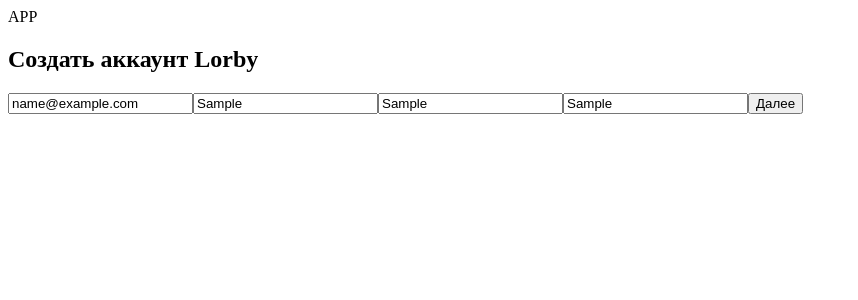
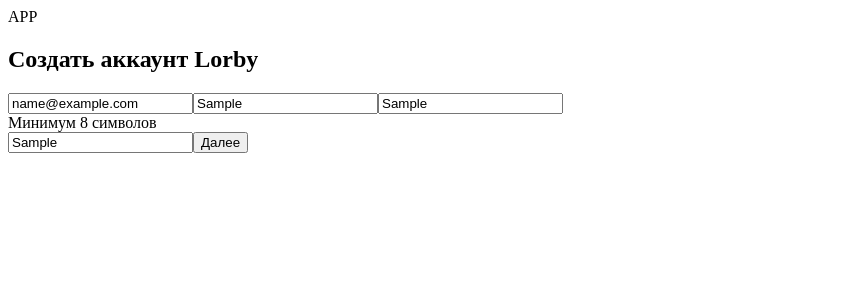
Before and after one commit to RomanSur1998/neobis-front-AUTH-react, a React (Vite) app: page / in a window 1280 px wide. Both pictures are taken after typing "name@example.com", "Sample", "Sample", "Sample" into the empty fields and a click on the button "Далее". Shown: the top 300 px of the page, without its empty margins (0-858 px from the left). Built offline with nearby package versions, Linux system fonts and the light colour scheme.

Commit message:
added arcitecture

```diff
--- a/src/pages/Auth/AuthPage.jsx
+++ b/src/pages/Auth/AuthPage.jsx
@@ -3,6 +3,7 @@
 
 const AuthPage = () => {
   const [isShow, setIsShow] = useState(false);
+
   return (
     <>
       <h2>Вэлком бэк!</h2>
--- a/src/pages/Registration/RegistrationPage.jsx
+++ b/src/pages/Registration/RegistrationPage.jsx
@@ -1,7 +1,13 @@
-import { Field, Form, Formik } from "formik";
+import { Field, Form, Formik, ErrorMessage } from "formik";
 import React from "react";
+import { useDispatch, useSelector } from "react-redux";
+import { setUser } from "../../redux/slices/UserSlice";
+import * as yup from "yup";
 
 const RegistrationPage = () => {
+  const user = useSelector((state) => state.user);
+  const dispatch = useDispatch();
+  console.log(user);
   return (
     <>
       <h2>Создать аккаунт Lorby</h2>
@@ -14,33 +20,56 @@
         }}
         onSubmit={(values) => {
           console.log(JSON.stringify(values, null, 2));
+          dispatch(setUser(values));
         }}
+        validationSchema={yup.object({
+          email: yup
+            .string()
+            .email("Поправте email")
+            .required("Обязательное поле"),
+          login: yup.string().required("Обязательное поле"),
+          password: yup
+            .string()
+            .required("Обязательное поле")
+            .min(8, "Минимум 8 символов ")
+            .max(15),
+          confirm: yup
+            .string()
+            .oneOf([yup.ref("password"), null], "Пароли должны совпадать")
+            .required("Обязательное поле для подтверждения пароля"),
+        })}
       >
         <Form>
           <Field
-            type="email"
+            type="text"
             placeholder="Введите адрес почты"
             id="email"
             name="email"
           />
+          <ErrorMessage name="email" component="div" />
+
           <Field
             id="login"
             type="text"
             placeholder="Придумай логин"
             name="login"
           />
+          <ErrorMessage name="login" component="div" />
+
           <Field
             id="password"
             type="text"
             placeholder="Создай пароль"
             name="password"
           />
+          <ErrorMessage name="password" component="div" />
           <Field
             id="confirm"
             type="text"
             name="confirm"
             placeholder="Повтори пароль"
           />
+          <ErrorMessage name="confirm" component="div" />
           <button type="submit">Далее</button>
         </Form>
       </Formik>
@@ -49,3 +78,112 @@
 };
 
 export default RegistrationPage;
+
+// import { Field, Form, Formik, ErrorMessage } from "formik";
+// import React from "react";
+// import { useDispatch, useSelector } from "react-redux";
+// import { setUser } from "../../redux/slices/UserSlice";
+
+// const validate = (values) => {
+//   const errors = {};
+
+//   if (!values.email) {
+//     errors.email = "Обязательное поле";
+//   } else if (!/\S+@\S+/.test(values.email)) {
+//     errors.email = "Введите корректный email";
+//   }
+
+//   if (!values.login) {
+//     errors.login = "Обязательное поле";
+//   }
+
+//   if (!values.password) {
+//     errors.password = "Обязательное поле";
+//   } else if (values.password.length < 8) {
+//     errors.password = "Минимум 8 символов";
+//   } else if (values.password.length > 15) {
+//     errors.password = "Максимум 15 символов";
+//   }
+
+//   if (!values.confirm) {
+//     errors.confirm = "Обязательное поле для подтверждения пароля";
+//   } else if (values.confirm !== values.password) {
+//     errors.confirm = "Пароли должны совпадать";
+//   }
+
+//   return errors;
+// };
+
+// const RegistrationPage = () => {
+//   const user = useSelector((state) => state.user);
+//   const dispatch = useDispatch();
+//   console.log(user);
+
+//   return (
+//     <>
+//       <h2>Создать аккаунт Lorby</h2>
+//       <Formik
+//         initialValues={{
+//           email: "",
+//           login: "",
+//           password: "",
+//           confirm: "",
+//         }}
+//         onSubmit={(values) => {
+//           console.log(JSON.stringify(values, null, 2));
+//           dispatch(setUser(values));
+//         }}
+//         validate={validate}
+//       >
+//         <Form>
+//           <div>
+//             <label>Email:</label>
+//             <Field
+//               type="text"
+//               placeholder="Введите адрес почты"
+//               id="email"
+//               name="email"
+//             />
+//             <ErrorMessage name="email" component="div" />
+//           </div>
+
+//           <div>
+//             <label>Login:</label>
+//             <Field
+//               type="text"
+//               placeholder="Придумай логин"
+//               id="login"
+//               name="login"
+//             />
+//             <ErrorMessage name="login" component="div" />
+//           </div>
+
+//           <div>
+//             <label>Password:</label>
+//             <Field
+//               type="password"
+//               placeholder="Создай пароль"
+//               id="password"
+//               name="password"
+//             />
+//             <ErrorMessage name="password" component="div" />
+//           </div>
+
+//           <div>
+//             <label>Confirm Password:</label>
+//             <Field
+//               type="password"
+//               name="confirm"
+//               placeholder="Повтори пароль"
+//             />
+//             <ErrorMessage name="confirm" component="div" />
+//           </div>
+
+//           <button type="submit">Далее</button>
+//         </Form>
+//       </Formik>
+//     </>
+//   );
+// };
+
+// export default RegistrationPage;
```
